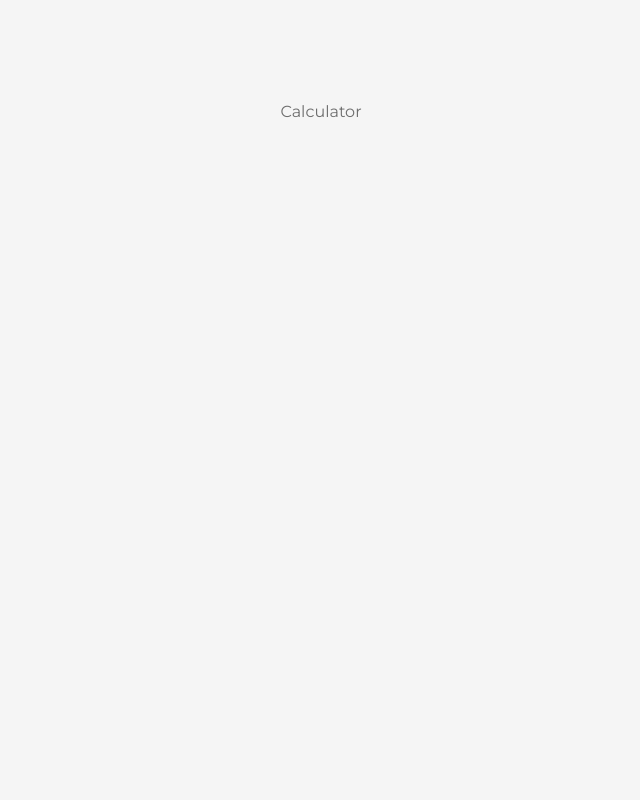
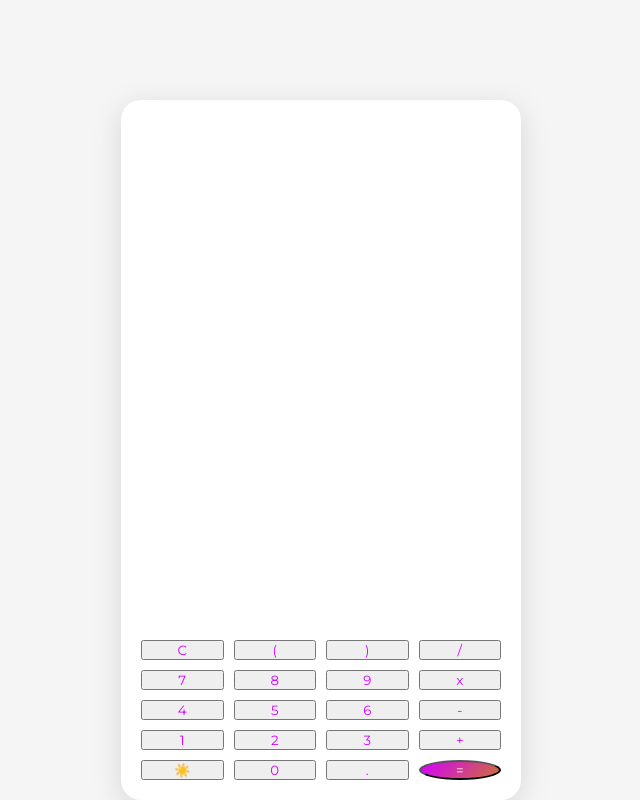
Before and after one commit to beammz/Calculadora-ReactJS, a React (Create React App) app: page / in a window 1280 px wide. Shown: the whole page, without its empty margins (319-959 px from the left). Built offline with nearby package versions, Linux system fonts and the light colour scheme.

Commit message:
adding css

```diff
--- a/src/components/calculator/Calculator.jsx
+++ b/src/components/calculator/Calculator.jsx
@@ -1,13 +1,37 @@
-import React from "react";
+import React, { useRef, useEffect, useState} from "react";
 
 import './calculator.css';
 
+import { btns, BTN_ACTIONS} from './btnConfig';
+
 const Calculator = () => {
+
+    const btnsRef = useRef(null);
+    const expRef = useRef(null);
+
+    const [expression, setExpression] = useState('');
+
     return (
-        <div>
-            Calculator
+        <div className="calculator">
+            <div className="calculator__result">
+                <div className="calculator__result__exp"></div>
+                <div className="calculator__result__exp"></div>
+            </div>
+            <div className="calculator__btns">
+                {
+                    btns.map((item, index) => (
+                        <button
+                            key={index}
+                            className={item.class}
+
+                        >
+                            {item.display}
+                        </button>
+                    ) )
+                }
+            </div>
         </div>
     )
 }
 
-export default Calculator
+export default Calculator;
--- a/src/components/calculator/calculator.css
+++ b/src/components/calculator/calculator.css
@@ -0,0 +1,57 @@
+.calculator {
+    padding: 20px;
+    height: 700px;
+    width: 400px;
+    overflow: hidden;
+    border-radius: 20px;
+    background-color: var(--calc-bg);
+    box-shadow: rgba(100, 100, 111, 0.2) 0px 7px 29px 0px;
+
+    display: flex;
+    flex-direction: column;
+    justify-content: flex-end;
+}
+
+.calculator__btns {
+    display: grid;
+    grid-template-columns: repeat(4, 1fr);
+    gap: 10px;
+}
+
+.calculator__btns {
+    border: 0;
+    outline: 0;
+    border-radius: 10px;
+    font-size: 1.25rem;
+    font-weight: 500;
+    background-color: transparent;
+    color: var(--txt-color);
+}
+
+.calculator__btns button:last-child {
+    border-radius: 50%;
+    color: var(--txt-white);
+    background-image: linear-gradient(312deg, #cd6e36, #d400ff);
+}
+
+.calculator__btns .btn__op {
+    color: var(--calc-btn-color);
+}
+
+.calculator__result {
+    position: relative;
+    margin-bottom: 20px;
+    text-align: right;
+    display: flex;
+    flex-direction: column;
+    align-items: flex-end;
+    justify-content: flex-end;
+}
+
+.calculator__result__exp {
+    font-size: 3.5rem;
+    line-height: 1;
+    transform-origin: right bottom;
+    transition: transform 0.3s ease;
+    color: var(--calc-res-color);
+}
```
